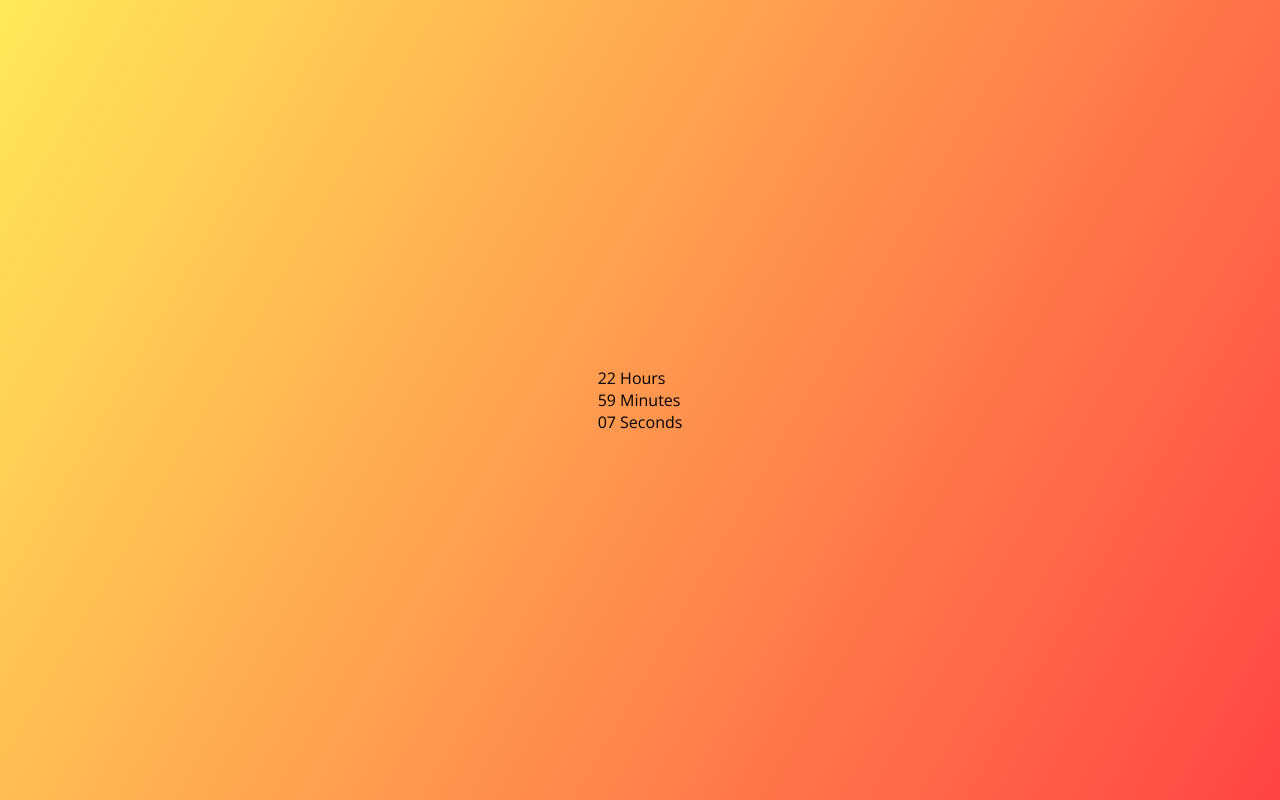
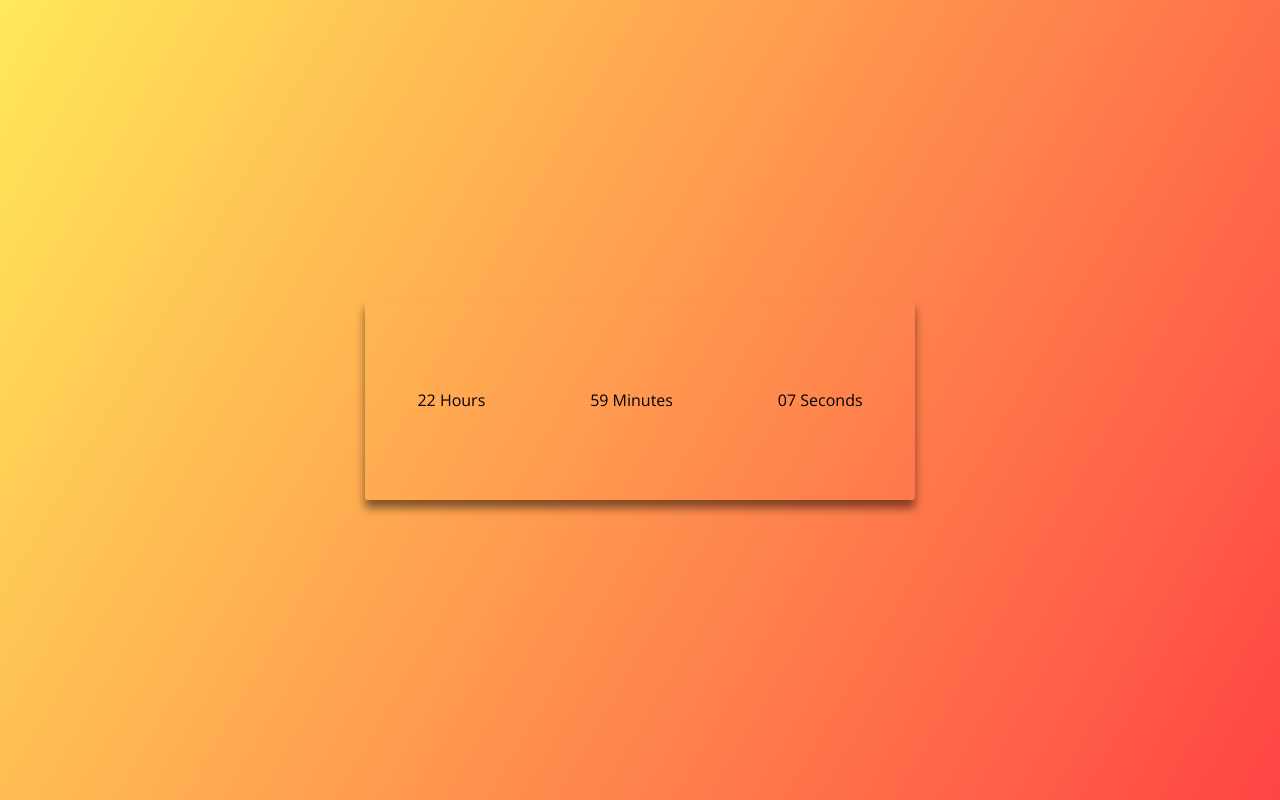
Before and after one commit to laraclemos/Watch, a plain HTML site: page index.html in a window 1280 px wide. Drawn offline with nearby package versions, Linux system fonts and the light colour scheme.

Commit message:
edited class clock

```diff
--- a/styles.css
+++ b/styles.css
@@ -13,3 +13,14 @@ body {
     align-items: center;
     justify-content: center;
   }
+
+  .clock {
+    display: flex;
+    align-items: center;
+    justify-content: space-around;
+    height: 200px;
+    width: 550px;
+    background: transparent;
+    border-radius: 3px;
+    box-shadow: 0px 8px 10px rgba(0, 0, 0, 0.5);
+  }
```
